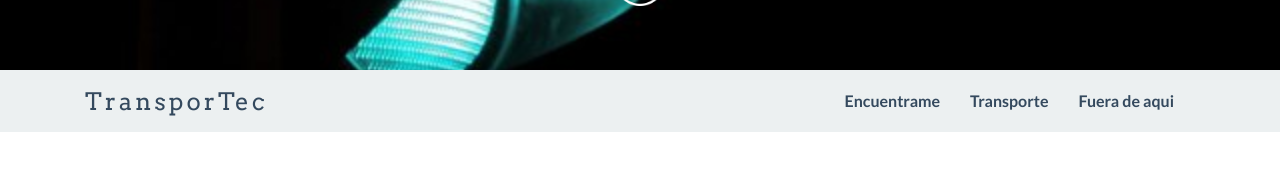
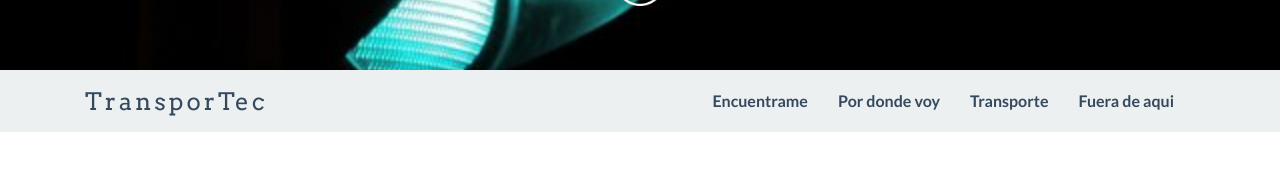
Before and after one commit to angelsantosa/transportec, a website: page views/index.html in a window 1280 px wide. Shown: the part 730-912 px from the top of the page. Drawn offline with nearby package versions, Linux system fonts and the light colour scheme; some packages are replaced by stand-ins of ours; files that its build step writes are made by us from their sources; files whose address does not match are found by name.

Commit message:
Modificacion navbar again

```diff
--- a/views/index.html
+++ b/views/index.html
@@ -93,6 +93,7 @@
        <ul class="nav navbar-nav">
 
          <li class="menuItem"><a href="#whatis">Encuentrame</a></li>
+         <li class="menuItem"><a href="#found_it">Por donde voy</a></li>
          <li class="menuItem"><a href="#useit">Transporte</a></li>
          <li class="menuItem"><a href="#screen">Fuera de aqui</a></li>
        </ul>
```
